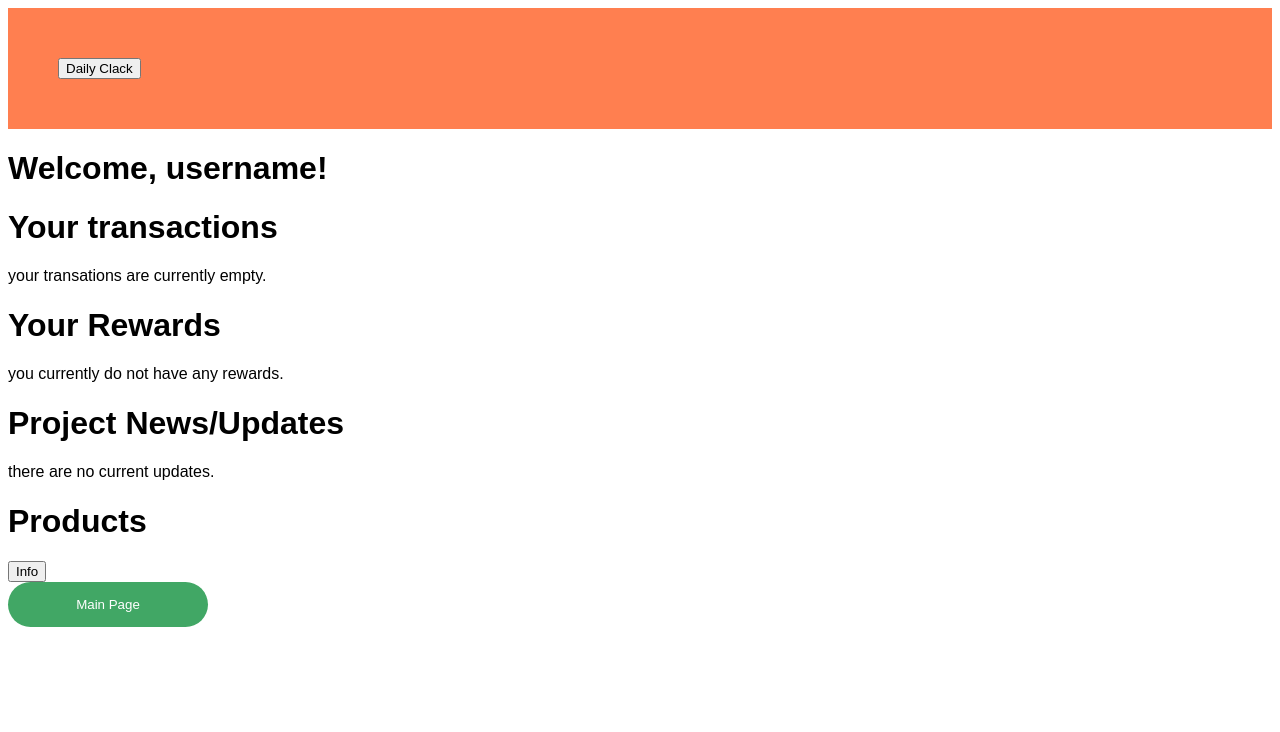
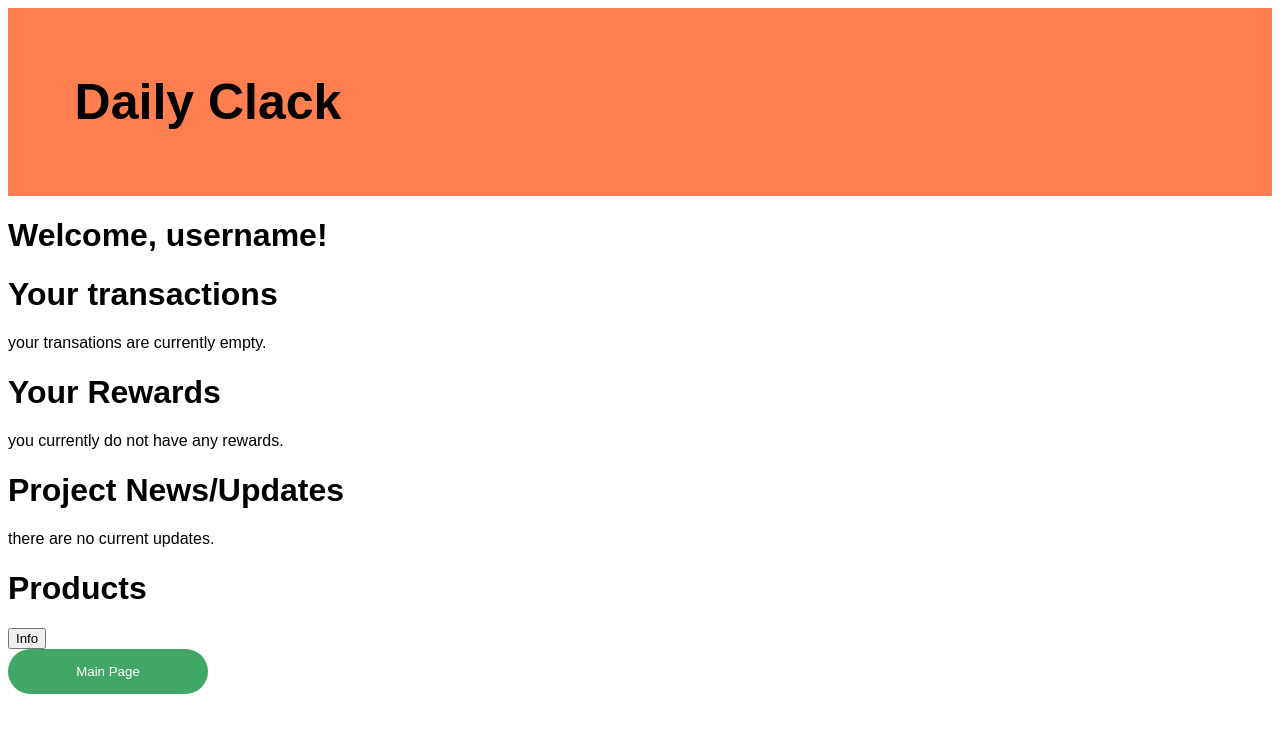
Before and after one commit to wzhu5374/deco1016-website, a plain HTML site: page user page.html in a window 1280 px wide. Drawn offline with Linux system fonts and the light colour scheme.

Commit message:
minor change v1

```diff
--- a/css/css - main page.css
+++ b/css/css - main page.css
@@ -13,10 +13,9 @@
     font-weight: bold;
 }
 .signup {
-    width: 100px;
+    width: 300px;
     padding: 10px;
     border: 0px;
     background-color: coral;
-    color: #ffffff;
     border-radius: 30px;
 }
--- a/css/css - user login.css
+++ b/css/css - user login.css
@@ -7,12 +7,24 @@
     padding: 25px;
     background-color: coral;
 }
+#title {
+    float: left;
+    font-size: 50px;
+    font-weight: bold;
+}
 .signup {
-    width: 200px;
+    width: 300px;
     padding: 15px;
     margin-left: auto;
     border: 0px;
-    background-color: #41a765;
-    color: #ffffff;
+    background-color: coral;
     border-radius: 30px;
 }
+.buttons {
+    width: 100px;
+    padding: 15px;
+    margin-left: auto;
+    border: 0px;
+    background-color: coral;
+    border-radius: 30px;
+}
--- a/css/css - user page.css
+++ b/css/css - user page.css
@@ -6,6 +6,19 @@
     align-content: flex-start;
     padding: 25px;
     background-color: coral;
+}
+#title {
+    float: left;
+    font-size: 50px;
+    font-weight: bold;
+}
+.signup {
+    width: 300px;
+    padding: 15px;
+    margin-left: auto;
+    border: 0px;
+    background-color: coral;
+    border-radius: 30px;
 }
 .mainpage {
     width: 200px;
@@ -16,6 +29,3 @@
     color: #ffffff;
     border-radius: 30px;
 }
-.main-content {
-
-}
--- a/user page.html
+++ b/user page.html
@@ -7,9 +7,9 @@
 <body>
     <div class="topbar">
         <div class="topbar-box"></div>
-            <div class="topbar" id="title">
+            <div class="topbar">
                 <a href="index.html">
-                    <button class="signup">Daily Clack</button>
+                    <button class="signup" id="title">Daily Clack</button>
                 </a>
             </div>
         </div>
```
Also changed, not shown: index.html (+5 -2 lines), product page.html (+3 -3 lines), user login.html (+5 -2 lines), img/switch.jpg (added).
